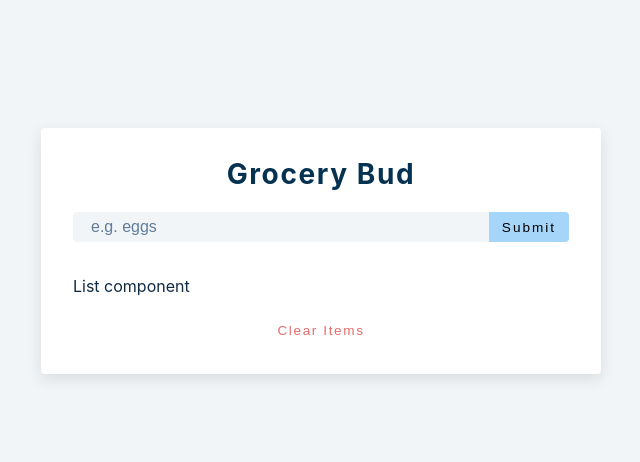
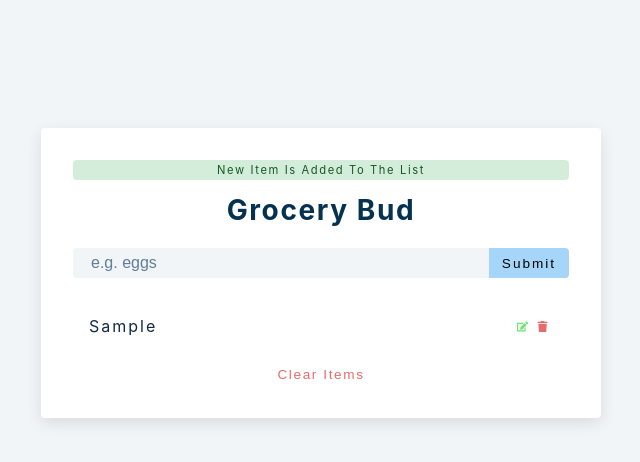
Before and after one commit to vidun14e/Grocery-Bud, a React (Create React App) app: page / in a window 1280 px wide. Both pictures are taken after typing "Sample" into the empty fields and a click on the button "Submit". Shown: the top 462 px of the page, without its empty margins (319-959 px from the left). Built offline with nearby package versions, Linux system fonts and the light colour scheme.

Commit message:
alert functionality

```diff
--- a/package.json
+++ b/package.json
@@ -8,6 +8,7 @@
     "@testing-library/user-event": "^12.7.1",
     "react": "^17.0.1",
     "react-dom": "^17.0.1",
+    "react-icons": "^4.2.0",
     "react-scripts": "4.0.2",
     "web-vitals": "^1.1.0"
   },
--- a/src/Alert.js
+++ b/src/Alert.js
@@ -1,10 +1,16 @@
-import React from 'react'
+import React, { useEffect } from 'react'
 
-const Alert = () => {
+const Alert = ({ type, msg, removeAlert }) => {
+
+    useEffect(() => {
+        const timeout = setTimeout(() => {
+            removeAlert();
+        }, 3000)
+        return () => clearTimeout(timeout);
+    }, [])
+    console.log(removeAlert)
     return (
-        <div>
-            Alert component
-        </div>
+        <p className={`alert alert-${type}`}>{msg}</p>
     )
 }
 
--- a/src/App.js
+++ b/src/App.js
@@ -15,22 +15,27 @@ function App() {
   const handleSubmit = (e) => {
     e.preventDefault();
     if (!name) {
-      //
+      showAlert(true, 'please enter a item', 'danger')
     }
     else if (name && isEditing) {
       //
     }
     else {
+      showAlert(true, 'New item is added to the list', 'success')
       const newItem = { id: new Date().getTime().toString(), title: name };
-      setList(...list, newItem);
+      setList([...list, newItem]);
       setName('');
     }
+  }
+
+  const showAlert = (show = false, msg = '', type = '') => {
+    setAlert({ show, msg, type })
   }
 
   return (
     <section className='section-center'>
       <form className='grocery-form' onSubmit={handleSubmit}>
-        {alert.show && <Alert />}
+        {alert.show && <Alert {...alert} removeAlert={showAlert} />}
 
         <h3>grocery bud</h3>
         <div className='form-control'>
@@ -42,19 +47,20 @@ function App() {
             onChange={(e) => setName(e.target.value)}
           />
           <button type='submit' className='submit-btn'>
-            submit
+            {isEditing ? "Edit" : "Submit"}
           </button>
         </div>
       </form>
-
-      <div className='grocery-container'>
-        <List />
-        <button className='clear-btn'>
-          clear items
+      {list.length > 0 && (
+        <div className='grocery-container'>
+          <List items={list} />
+          <button className='clear-btn'>
+            clear items
           </button>
-      </div>
-
-    </section>
+        </div>
+      )
+      }
+    </section >
   );
 }
 
--- a/src/List.js
+++ b/src/List.js
@@ -1,9 +1,31 @@
 import React from 'react'
+import { FaEdit, FaTrash } from 'react-icons/fa';
 
-const List = () => {
+const List = ({ items }) => {
     return (
-        <div>
-            List component
+        <div className='grocery-list'>
+            {items.map((item) => {
+                const { id, title } = item;
+                return (
+                    <article className='grocery-item' key={id}>
+                        <p className='title'>{title}</p>
+                        <div className='btn-container'>
+                            <button
+                                type='button'
+                                className='edit-btn'
+                            >
+                                <FaEdit />
+                            </button>
+                            <button
+                                type='button'
+                                className='delete-btn'
+                            >
+                                <FaTrash />
+                            </button>
+                        </div>
+                    </article>
+                );
+            })}
         </div>
     )
 }
```
Also changed, not shown: 1 other file (tests, documents, lock files or other folders).
